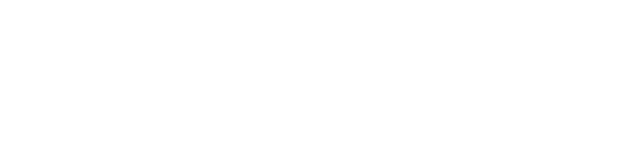
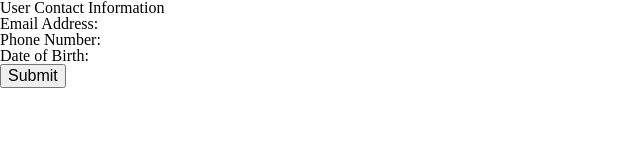
Before and after one commit to DMunoz-832/ITMD-362-Lab02, a plain HTML site: page index.html in a window 1280 px wide. Shown: the whole page, without its empty margins (0-640 px from the left). Drawn offline with Linux system fonts and the light colour scheme.

Commit message:
form-requirements

```diff
--- a/index.html
+++ b/index.html
@@ -8,6 +8,13 @@
   <!--<link rel="stylesheet" media="screen" href="css/screen.css" /> -->
 </head>
 <body>
+    <h2>User Contact Information</h2>
+    <form action="/action-page.php">
+        <label for="uemail">Email Address:</label><br>
+        <label for="pmun">Phone Number:</label><br>
+        <label for="dob">Date of Birth:</label><br>
+        <input type="submit" value="Submit">
+    </form>
 
 </body>
 </html>
```
Also changed, not shown: css/style.css (added), 1 other file.
